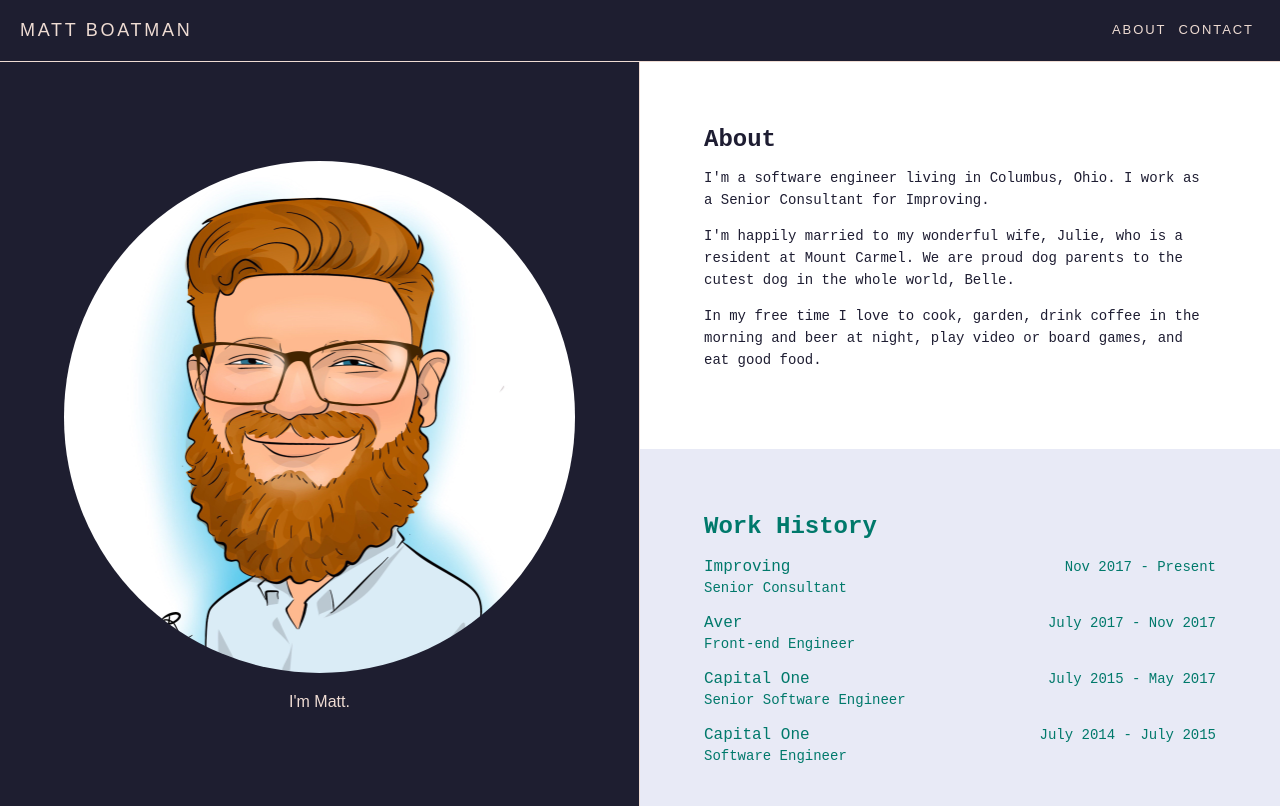
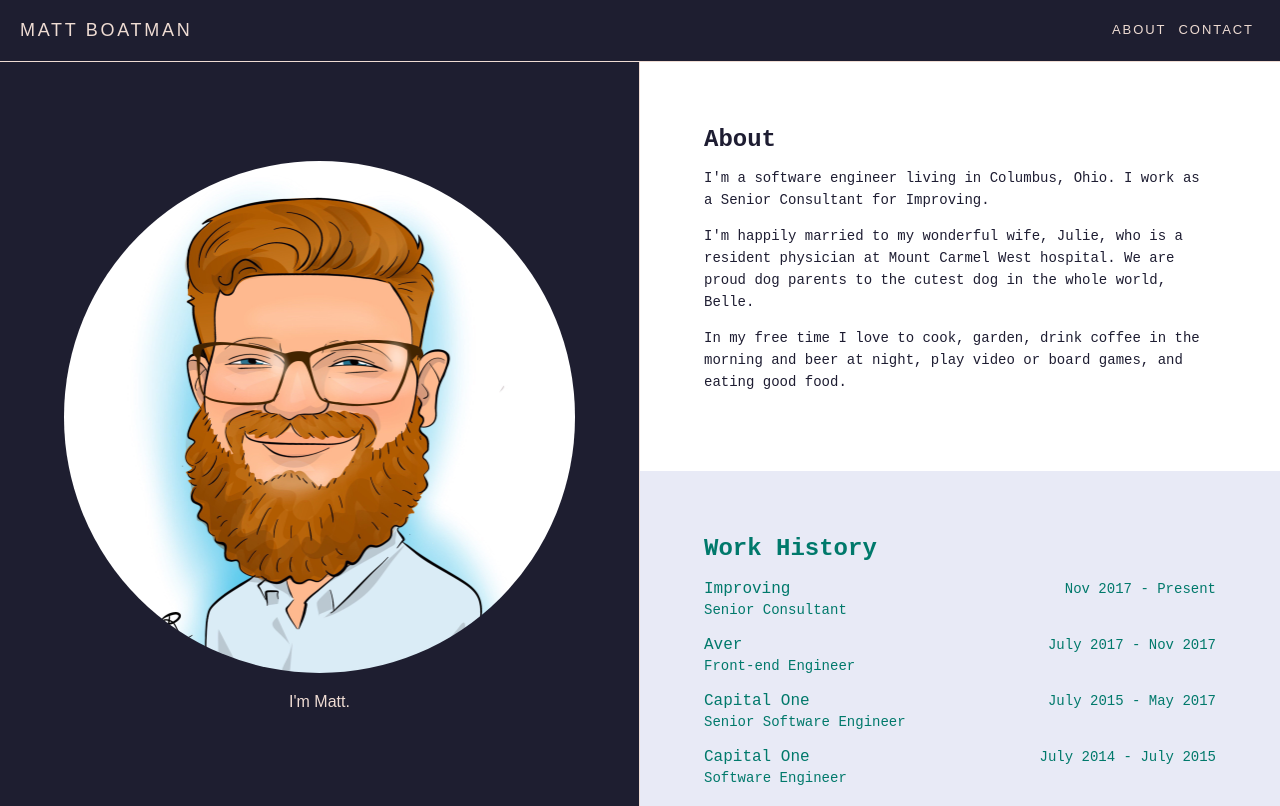
Before and after one commit to MattBoatman/PersonalWebsite, a React (Create React App) app: page / in a window 1280 px wide. Built offline with nearby package versions, Linux system fonts and the light colour scheme.

Commit message:
copy updates

```diff
--- a/src/About/About.js
+++ b/src/About/About.js
@@ -21,12 +21,12 @@ class About extends Component {
           </p>
           <p>
             I'm happily married to my wonderful wife, Julie, who is a resident
-            at Mount Carmel. We are proud dog parents to the cutest dog in the
-            whole world, Belle.
+            physician at Mount Carmel West hospital. We are proud dog parents to
+            the cutest dog in the whole world, Belle.
           </p>
           <p>
             In my free time I love to cook, garden, drink coffee in the morning
-            and beer at night, play video or board games, and eat good food.
+            and beer at night, play video or board games, and eating good food.
           </p>
         </div>
       </ContentBlock>
--- a/src/Contact/Contact.js
+++ b/src/Contact/Contact.js
@@ -23,8 +23,8 @@ const Contact = () => {
     <ContentBlock backgroundColor="#CFD8DC" color="#004D40" title="Contact">
       <div style={styles.content}>
         <p>
-          If you want to work on something together or just connect, please
-          reach out!{" "}
+          If you are interested in collaborating or would like to connect,
+          please reach out!{" "}
           <a
             style={styles.email}
             href="mailto:matthewd.boatman@gmail.com"
@@ -35,11 +35,11 @@ const Contact = () => {
         </p>
       </div>
       <SocialAccounts
-          twitter="https://twitter.com/boatmanmd"
-          instagram="https://www.instagram.com/mdboatman/"
-          linkedin="https://www.linkedin.com/in/mattboatman/"
-          github="https://github.com/MattBoatman"
-        />
+        twitter="https://twitter.com/boatmanmd"
+        instagram="https://www.instagram.com/mdboatman/"
+        linkedin="https://www.linkedin.com/in/mattboatman/"
+        github="https://github.com/MattBoatman"
+      />
     </ContentBlock>
   );
 };
```
Also changed, not shown: 1 other file (tests, documents, lock files or other folders).
